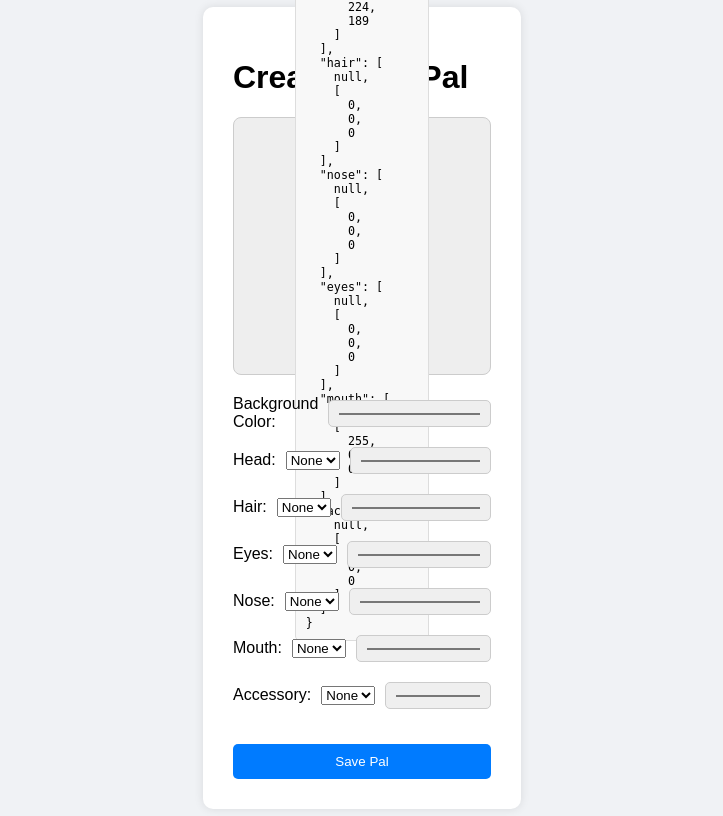
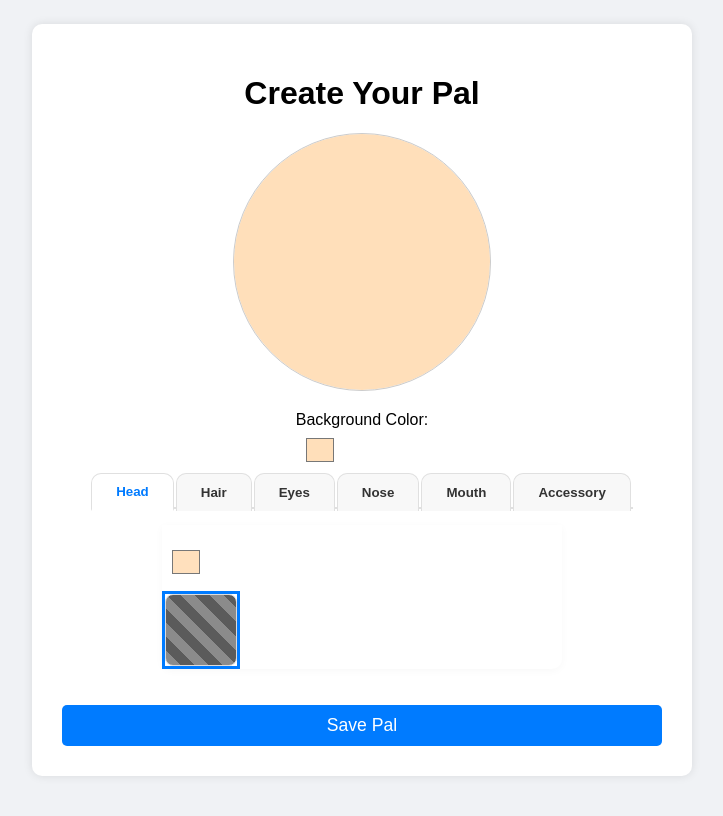
Before and after one commit to PlazaNetOrg/Accounts, a Flask app: template src/templates/pal_creator.html in a window 1280 px wide. Shown: the whole page, without its empty margins (278-1001 px from the left). After the commit the page ends 776 px from the top, so only its background shows below. Run offline with Flask 3, Linux system fonts and the light colour scheme; the template is opened without the code that fills it, so the values that code supplies are empty.

Commit message:
Made access token use config var, Pal Creator updates
- Access Token now uses the JWT_ACCESS_TOKEN_EXPIRES var from config for expiry date
- Pal Creator got redesigned
- Pal Preview in the creator works

```diff
--- a/src/auth.py
+++ b/src/auth.py
@@ -1,4 +1,4 @@
-from flask import Blueprint, request, jsonify
+from flask import Blueprint, request, jsonify, current_app
 from passlib.hash import pbkdf2_sha256
 from .models import db, User
 from flask_jwt_extended import create_access_token, create_refresh_token, set_access_cookies, set_refresh_cookies
@@ -54,7 +54,7 @@
         return jsonify({'msg': 'bad credentials'}), 401
 
     additional_claims = {"aud": audience}
-    access_token = create_access_token(identity=user.username, additional_claims=additional_claims, expires_delta=timedelta(minutes=15))
+    access_token = create_access_token(identity=user.username, additional_claims=additional_claims, expires_delta=timedelta(seconds=current_app.config['JWT_ACCESS_TOKEN_EXPIRES']))
     refresh_token = create_refresh_token(identity=user.username, additional_claims=additional_claims)
     resp = make_response(jsonify({'msg': 'login successful', 'user': user.to_dict()}))
     set_access_cookies(resp, access_token)
@@ -68,5 +68,5 @@
     claims = get_jwt()
     audience = claims.get("aud", "plazanet")
     additional_claims = {"aud": audience}
-    new_token = create_access_token(identity=identity, additional_claims=additional_claims, expires_delta=timedelta(minutes=15))
+    new_token = create_access_token(identity=identity, additional_claims=additional_claims, expires_delta=timedelta(seconds=current_app.config['JWT_ACCESS_TOKEN_EXPIRES']))
     return jsonify({'access_token': new_token})
--- a/src/routes.py
+++ b/src/routes.py
@@ -108,3 +108,12 @@
     parts_dir = current_app.config.get('PAL_PARTS_DIR')
     svg = compose_pal(user.pal_json, parts_dir)
     return current_app.response_class(svg, mimetype='image/svg+xml')
+
+@bp.route('/pal_preview', methods=['POST'])
+def pal_preview():
+    data = request.get_json() or {}
+    pal = data.get('pal')
+    parts_dir = current_app.config.get('PAL_PARTS_DIR')
+    from .utils.pal import compose_pal
+    svg = compose_pal(pal, parts_dir)
+    return current_app.response_class(svg, mimetype='image/svg+xml')
--- a/src/static/pal_creator.js
+++ b/src/static/pal_creator.js
@@ -27,8 +27,33 @@
 }
 
 function updatePreview() {
-    // For now, just show the JSON. Later it will request a preview from the backend.
-    document.getElementById('pal-json').textContent = JSON.stringify(pal, null, 2);
+    // Show JSON
+    // document.getElementById('pal-json').textContent = JSON.stringify(pal, null, 2);
+    // Show SVG preview
+    fetch('/api/pal_preview', {
+        method: 'POST',
+        headers: { 'Content-Type': 'application/json' },
+        body: JSON.stringify({ pal })
+    })
+    .then(r => r.ok ? r.text() : Promise.reject('Preview error'))
+    .then(svg => {
+        let preview = document.getElementById('pal-svg-preview');
+        if (!preview) {
+            preview = document.createElement('div');
+            preview.id = 'pal-svg-preview';
+            preview.style.width = '256px';
+            preview.style.height = '256px';
+            preview.style.display = 'flex';
+            preview.style.alignItems = 'center';
+            preview.style.justifyContent = 'center';
+            document.querySelector('.pal-preview').prepend(preview);
+        }
+        preview.innerHTML = svg;
+    })
+    .catch(() => {
+        let preview = document.getElementById('pal-svg-preview');
+        if (preview) preview.innerHTML = '<span style="color:red">Preview error</span>';
+    });
 }
 
 function setPart(layer, filename) {
@@ -56,16 +81,57 @@
 }
 
 document.addEventListener('DOMContentLoaded', function() {
+    // Tab switching
+    const tabBtns = document.querySelectorAll('.tab-btn');
+    const tabContents = document.querySelectorAll('.tab-content');
+    tabBtns.forEach(btn => {
+        btn.addEventListener('click', function() {
+            tabBtns.forEach(b => b.classList.remove('active'));
+            tabContents.forEach(tc => tc.style.display = 'none');
+            btn.classList.add('active');
+            document.getElementById('tab-' + btn.dataset.tab).style.display = 'block';
+        });
+    });
+    if (tabBtns.length) {
+        tabBtns[0].classList.add('active');
+        tabContents[0].style.display = 'block';
+    }
+
+    // Populate part pickers
     for (const layer of layerOrder) {
-        const select = document.getElementById(layer + '-select');
-        if (!select) continue;
-        select.innerHTML = '<option value="">None</option>' +
-            (pal_parts[layer] || []).map(f => `<option value="${f.replace('.svg','')}">${f.replace('.svg','')}</option>`).join('');
-        if (pal[layer] && pal[layer][0]) {
-            select.value = pal[layer][0];
+        const previews = document.getElementById(layer + '-previews');
+        if (previews) {
+            let noneBtn = document.createElement('div');
+            noneBtn.className = 'part-preview' + (!pal[layer][0] ? ' selected' : '');
+            noneBtn.title = 'None';
+            noneBtn.innerHTML = `<svg width="40" height="40" fill="none" xmlns="http://www.w3.org/2000/svg"></svg>`;
+            noneBtn.addEventListener('click', function() {
+                setPart(layer, '');
+                previews.querySelectorAll('.part-preview').forEach(d => d.classList.remove('selected'));
+                noneBtn.classList.add('selected');
+            });
+            previews.innerHTML = '';
+            previews.appendChild(noneBtn);
+
+            (pal_parts[layer] || []).forEach(f => {
+                let div = document.createElement('div');
+                div.className = 'part-preview' + (pal[layer] && pal[layer][0] === f.replace('.svg','') ? ' selected' : '');
+                div.dataset.fn = f.replace('.svg','');
+                let img = document.createElement('img');
+                img.src = `/static/assets/pal_parts/${layer}/${f}`;
+                img.alt = f;
+                img.style.borderRadius = '8px';
+                div.appendChild(img);
+                div.addEventListener('click', function() {
+                    setPart(layer, div.dataset.fn);
+                    previews.querySelectorAll('.part-preview').forEach(d => d.classList.remove('selected'));
+                    div.classList.add('selected');
+                });
+                previews.appendChild(div);
+            });
         }
-        select.addEventListener('change', e => setPart(layer, e.target.value));
     }
+    // Color pickers
     for (const layer of layerOrder) {
         const colorInput = document.getElementById(layer + '-color');
         if (!colorInput) continue;
--- a/src/static/style.css
+++ b/src/static/style.css
@@ -5,24 +5,27 @@
     justify-content: center;
     align-items: center;
     height: 100vh;
+    margin: 0;
 }
 .container {
     background: white;
     padding: 30px;
     border-radius: 10px;
     box-shadow: 0 0 10px rgba(0,0,0,0.1);
-    width: 80%;
-    height: 80%;
+    width: 90vw;
+    max-width: 600px;
+    min-width: 320px;
+    display: flex;
+    flex-direction: column;
+    align-items: center;
 }
 input {
-    width: 100%;
     padding: 8px;
     margin: 5px 0;
     border-radius: 5px;
     border: 1px solid #ccc;
 }
 button {
-    width: 100%;
     padding: 10px;
     border: none;
     border-radius: 5px;
@@ -42,3 +45,101 @@
     color: #007bff;
     cursor: pointer;
 }
+
+/* Pal Creator */
+.pal-preview {
+    width: 256px;
+    height: 256px;
+    background: #eee;
+    margin: 0 auto 20px auto;
+    display: flex;
+    align-items: center;
+    justify-content: center;
+    border-radius: 50%;
+    border: 1px solid #ccc;
+    overflow: hidden;
+}
+.tabs {
+    display: flex;
+    justify-content: center;
+    gap: 0;
+    margin-bottom: 16px;
+    flex-wrap: wrap;
+    border-bottom: 2px solid #e0e0e0;
+}
+.tab-btn {
+    padding: 10px 24px;
+    border: 1px solid #e0e0e0;
+    border-bottom: none;
+    border-radius: 10px 10px 0 0;
+    background: #f8f8f8;
+    color: #333;
+    cursor: pointer;
+    font-weight: bold;
+    outline: none;
+    margin-right: 2px;
+    margin-bottom: -2px;
+    transition: background 0.2s, color 0.2s;
+    position: relative;
+    top: 2px;
+}
+.tab-btn.active {
+    background: #fff;
+    color: #007bff;
+    border-bottom: 2px solid #fff;
+    z-index: 2;
+}
+.tab-content {
+    display: block;
+    margin-bottom: 16px;
+    width: 100%;
+    max-width: 400px;
+    margin-left: auto;
+    margin-right: auto;
+    background: #fff;
+    border-radius: 0 0 10px 10px;
+    box-shadow: 0 2px 8px rgba(0,0,0,0.03);
+    padding: 16px 0 0 0;
+}
+.part-previews {
+    display: flex;
+    flex-wrap: wrap;
+    gap: 12px;
+    margin-top: 8px;
+}
+.part-previews svg, .part-previews img, .part-previews .none-btn {
+    width: 72px;
+    height: 72px;
+    background: repeating-linear-gradient(45deg, #8b8b8b 0 10px, #5b5b5b 10px 20px);
+    border: 1.5px solid #ddd;
+    border-radius: 8px;
+    cursor: pointer;
+    box-sizing: border-box;
+    object-fit: contain;
+    display: block;
+}
+.part-previews .selected {
+    border: 3px solid #007bff;
+}
+input[type="color"] {
+    margin-left: 8px;
+    border: none;
+    width: 32px;
+    height: 32px;
+    padding: 0;
+    background: none;
+}
+.save-btn {
+    margin-top: 20px;
+    width: 100%;
+    padding: 10px;
+    border: none;
+    border-radius: 5px;
+    background: #007bff;
+    color: white;
+    cursor: pointer;
+    font-size: 1.1em;
+}
+.save-btn:hover {
+    background: #0056b3;
+}
--- a/src/templates/pal_creator.html
+++ b/src/templates/pal_creator.html
@@ -1,56 +1,62 @@
-
 <!DOCTYPE html>
 <html lang="en">
 <head>
     <meta charset="UTF-8">
     <title>Pal Creator</title>
     <link rel="stylesheet" href="/static/style.css">
-    <style>
-        .pal-creator-container { background: white; padding: 30px; border-radius: 10px; box-shadow: 0 0 10px rgba(0,0,0,0.1); max-width: 500px; margin: 40px auto; }
-        .pal-preview { width: 256px; height: 256px; background: #eee; margin: 0 auto 20px auto; display: flex; align-items: center; justify-content: center; border-radius: 8px; border: 1px solid #ccc; }
-        .pal-controls { display: flex; flex-direction: column; gap: 10px; }
-        .pal-controls label { display: flex; align-items: center; gap: 10px; }
-        .pal-controls select, .pal-controls input[type=color] { margin-left: auto; }
-        #pal-json { background: #f8f8f8; border: 1px solid #ddd; padding: 10px; font-size: 0.9em; border-radius: 5px; margin-top: 10px; }
-        .save-btn { margin-top: 20px; }
-    </style>
 </head>
 <body>
-    <div class="pal-creator-container">
+    <div class="container">
         <h1>Create Your Pal</h1>
+        <div class="pal-preview"></div>
+        <!-- BG Color -->
+        <label>Background Color: <br><input type="color" id="base-color"></label>
+        <div class="tabs">
+            <button class="tab-btn" data-tab="head">Head</button>
+            <button class="tab-btn" data-tab="hair">Hair</button>
+            <button class="tab-btn" data-tab="eyes">Eyes</button>
+            <button class="tab-btn" data-tab="nose">Nose</button>
+            <button class="tab-btn" data-tab="mouth">Mouth</button>
+            <button class="tab-btn" data-tab="accessory">Accessory</button>
+        </div>
 
-        <div class="pal-preview">
-            <!-- Later, show a preview image here in the future -->
-            <pre id="pal-json"></pre>
+        <!-- Head -->
+        <div class="tab-content" id="tab-head">
+            <input type="color" id="head-color">
+            <div class="part-previews" id="head-previews"></div>
         </div>
-        <div class="pal-controls">
-            <label>Background Color: <input type="color" id="base-color"></label>
-            <label>Head:
-                <select id="head-select"></select>
-                <input type="color" id="head-color">
-            </label>
-            <label>Hair:
-                <select id="hair-select"></select>
-                <input type="color" id="hair-color">
-            </label>
-            <label>Eyes:
-                <select id="eyes-select"></select>
-                <input type="color" id="eyes-color">
-            </label>
-            <label>Nose:
-                <select id="nose-select"></select>
-                <input type="color" id="nose-color">
-            </label>
-            <label>Mouth:
-                <select id="mouth-select"></select>
-                <input type="color" id="mouth-color">
-            </label>
-            <label>Accessory:
-                <select id="accessory-select"></select>
-                <input type="color" id="accessory-color">
-            </label>
-            <button class="save-btn" id="save-pal-btn">Save Pal</button>
+
+        <!-- Hair -->
+        <div class="tab-content" id="tab-hair" style="display:none">
+            <input type="color" id="hair-color">
+            <div class="part-previews" id="hair-previews"></div>
         </div>
+
+        <!-- Eyes -->
+        <div class="tab-content" id="tab-eyes" style="display:none">
+            <input type="color" id="eyes-color">
+            <div class="part-previews" id="eyes-previews"></div>
+        </div>
+
+        <!-- Nose -->
+        <div class="tab-content" id="tab-nose" style="display:none">
+            <input type="color" id="nose-color">
+            <div class="part-previews" id="nose-previews"></div>
+        </div>
+
+        <!-- Mouth -->
+        <div class="tab-content" id="tab-mouth" style="display:none">
+            <input type="color" id="mouth-color">
+            <div class="part-previews" id="mouth-previews"></div>
+        </div>
+
+        <!-- Accessory -->
+        <div class="tab-content" id="tab-accessory" style="display:none">
+            <input type="color" id="accessory-color">
+            <div class="part-previews" id="accessory-previews"></div>
+        </div>
+
+        <button class="save-btn" id="save-pal-btn">Save Pal</button>
     </div>
     <script type="text/javascript">
         const pal_parts = {{ pal_parts|tojson|safe }};
```
